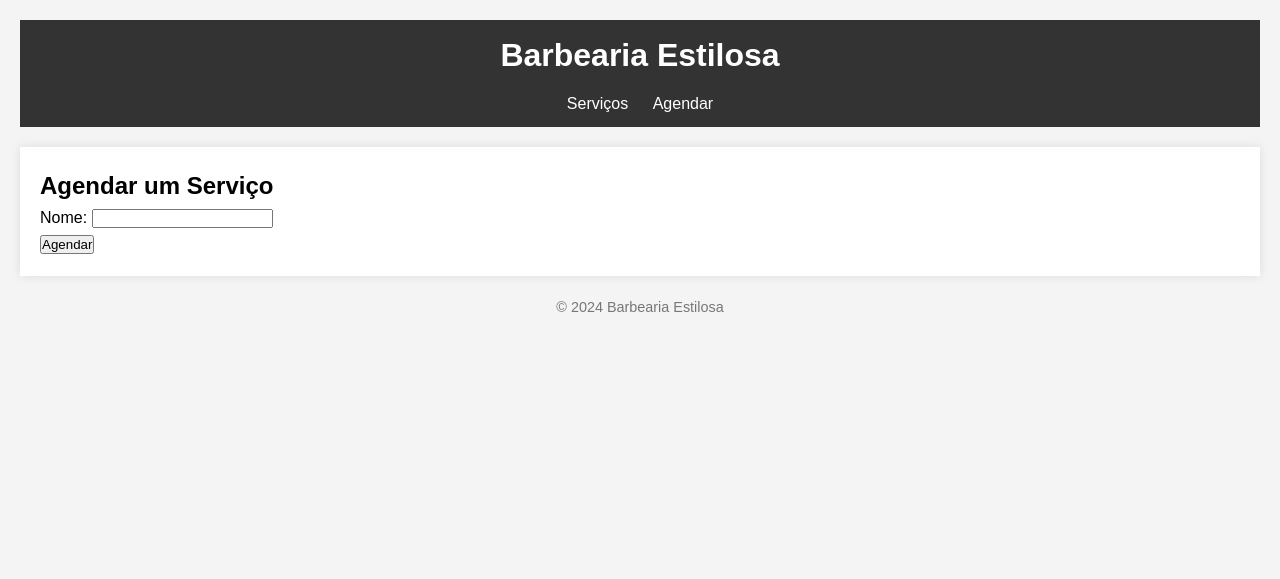
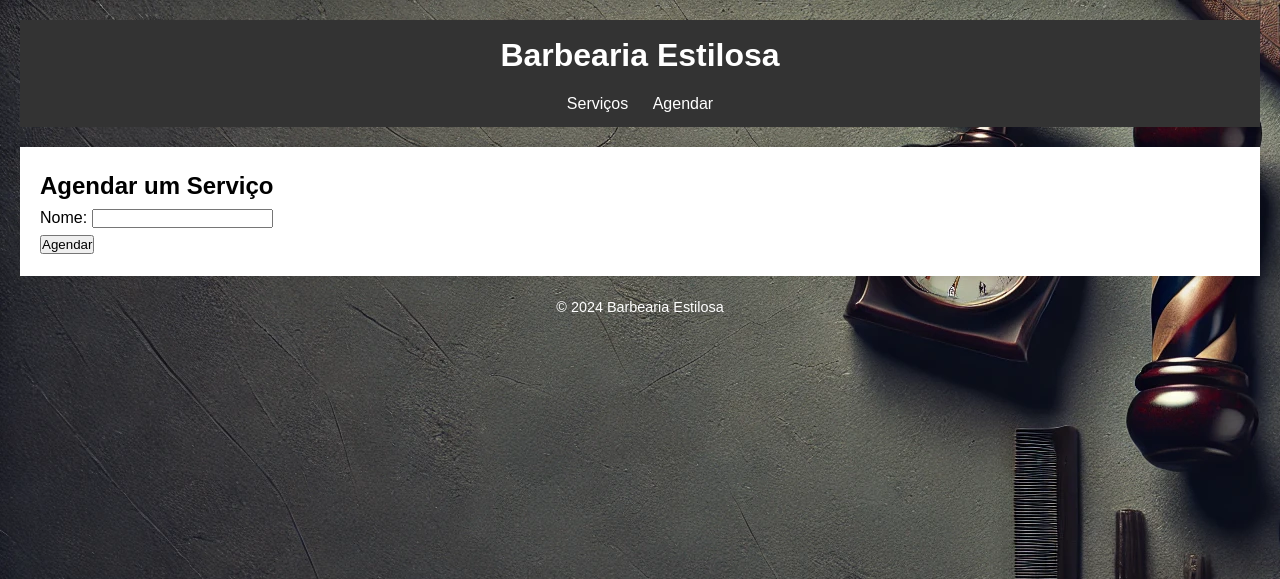
Before and after one commit to CarlosFigueiredo-sci/barbeariaPI, a Django app: page /agendar/ in a window 1280 px wide. Shown: the top 579 px of the page. Run offline with Django 5.2, Linux system fonts and the light colour scheme.

Commit message:
- add background image

```diff
--- a/barbearia/sistema/static/css/styles.css
+++ b/barbearia/sistema/static/css/styles.css
@@ -10,6 +10,7 @@ body {
     line-height: 1.6;
     padding: 20px;
     background-color: #f4f4f4;
+    background-image: url("../assets/images/background2.webp");
 }
 
 header {
@@ -48,5 +49,5 @@ footer {
     text-align: center;
     margin-top: 20px;
     font-size: 0.9em;
-    color: #777;
+    color: #fff;
 }
```
Also changed, not shown: barbearia/sistema/static/assets/images/background2.webp (added).
